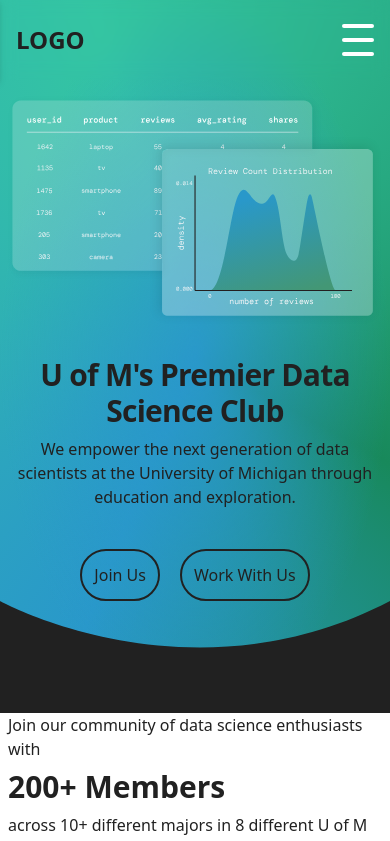
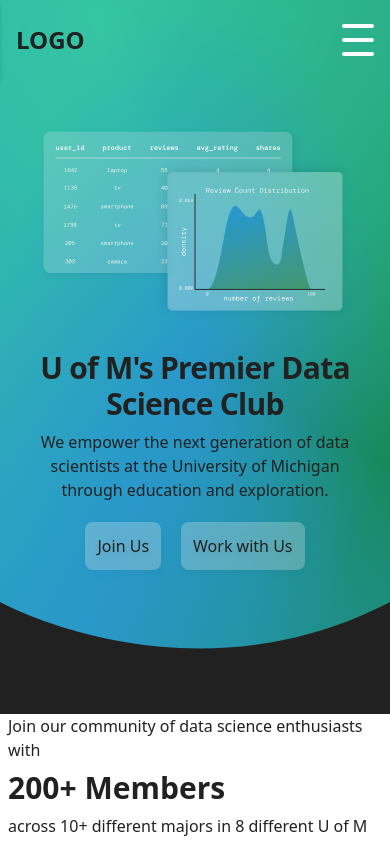
Before and after one commit to MichiganDataScienceTeam/official-website, a Next.js app: page / in a window 390 px wide. Shown: the top 841 px of the page. Built offline with nearby package versions, Linux system fonts and the light colour scheme.

Commit message:
Created Button styling + homepage formatting updates (#8)
* Updated team page to use Icon component

* Added button component

* Updated front page styling

```diff
--- /dev/null
+++ b/components/button.jsx
@@ -0,0 +1,12 @@
+import Link from "next/link";
+
+export default function Button({ href, text }) {
+  return (
+    <Link
+      className="rounded-lg xl:p-4 p-3 lg:text-lg text-base hover:-translate-y-1 bg-translucent transition drop-shadow-md"
+      href={href}
+    >
+      {text}
+    </Link>
+  );
+}
--- a/pages/index.jsx
+++ b/pages/index.jsx
@@ -3,6 +3,8 @@
 import Wave180 from "@/components/wave180";
 import Hero from "@/components/hero";
 import Link from "next/link";
+import Button from "@/components/button";
+
 import fs from "fs";
 import path from "path";
 // import Markdown from 'markdown-to-jsx';
@@ -18,17 +20,19 @@
   return (
     <Layout>
       <Hero>
-        <div className="flex gap-8 items-center md:flex-row flex-col-reverse">
+        <div className="flex gap-8 items-center md:flex-row flex-col-reverse p-8">
           <div className="md:w-1/2 w-full">
-            <h1
-              className={`mb-2 md:mb-5 lg:text-5xl md:text-4xl text-3xl font-bold font-sans tracking-tight`}
-            >
+            <h1 className="mb-2 md:mb-5 lg:text-5xl md:text-4xl text-3xl font-bold font-sans tracking-tight">
               U of M&apos;s Premier Data Science Club
             </h1>
-            <p className="mb-10 lg:text-xl md:text-lg text-base font-light lg:tracking-wider tracking-normal">
+            <p className="mb-5 xl:text-xl lg:text-lg text-base font-light lg:tracking-wider tracking-normal">
               We empower the next generation of data scientists at the
               University of Michigan through education and exploration.
             </p>
+            <div className="flex md:justify-start justify-center gap-5">
+              <Button href="/join" text="Join Us" />
+              <Button href="/sponsors" text="Work with Us" />
+            </div>
           </div>
           <Image
             className="md:w-1/2 w-full"
@@ -41,21 +45,6 @@
             }
             alt="Image of a dataframe"
           />
-        </div>
-
-        <div className="flex justify-center gap-5">
-          <Link
-            className="border-2 rounded-full p-3 hover:-translate-y-1"
-            href="/join"
-          >
-            Join Us
-          </Link>
-          <Link
-            className="border-2 rounded-full p-3 hover:-translate-y-1"
-            href="/sponsors"
-          >
-            Work With Us
-          </Link>
         </div>
       </Hero>
       <div className="container mx-auto px-2">
@@ -103,12 +92,7 @@
           All UM Ann Arbor students can join for free!
         </h2>
         <div className="flex mt-4 justify-center">
-          <Link
-            className="border-2 rounded-full p-3 hover:-translate-y-1"
-            href=""
-          >
-            Join Us
-          </Link>
+          <Button href="/join" text="Join Us" />
         </div>
       </div>
 
--- a/pages/team.jsx
+++ b/pages/team.jsx
@@ -2,7 +2,7 @@
 import Hero from "@/components/hero";
 import Link from "next/link";
 import Image from "next/image";
-import { IoLogoGithub, IoLogoLinkedin } from "react-icons/io";
+import Icon from "@/components/icon";
 import fs from "fs";
 import path from "path";
 import { useRouter } from "next/router";
@@ -63,14 +63,14 @@
         {json.linkedin ? (
           <li>
             <Link href={json.linkedin} className="hover:text-gray">
-              <IoLogoLinkedin className="w-6 h-6" />
+              <Icon name="linkedin" className="text-3xl" />
             </Link>
           </li>
         ) : null}
         {json.github ? (
           <li>
             <Link href={json.github} className="hover:text-gray">
-              <IoLogoGithub className="w-6 h-6" />
+              <Icon name="github" className="text-3xl" />
             </Link>
           </li>
         ) : null}
--- a/tailwind.config.js
+++ b/tailwind.config.js
@@ -19,6 +19,7 @@
     },
     colors: {
       transparent: "transparent",
+      translucent: "#F3F5F744",
       current: "currentColor",
       black: colors.black,
       white: colors.white,
```
